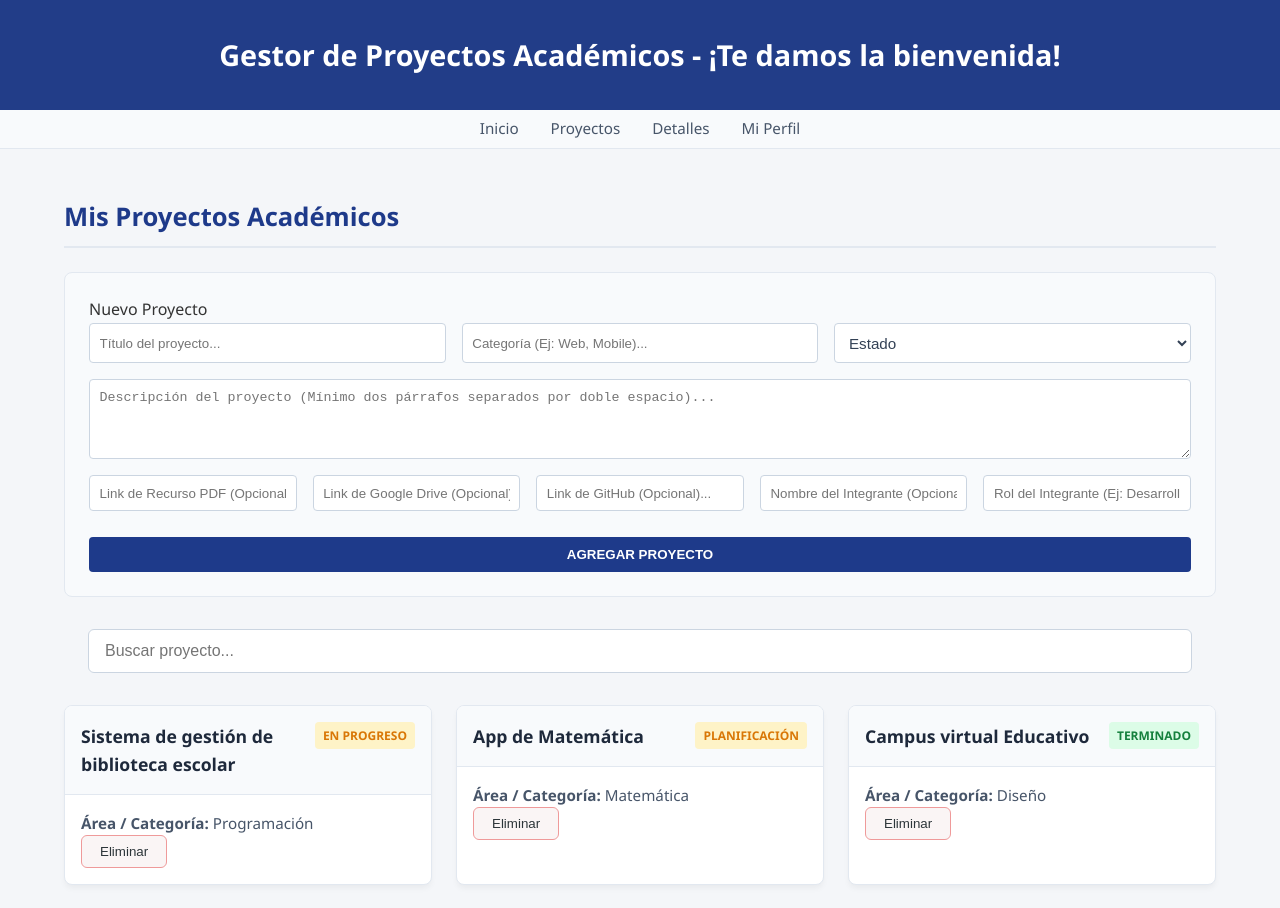
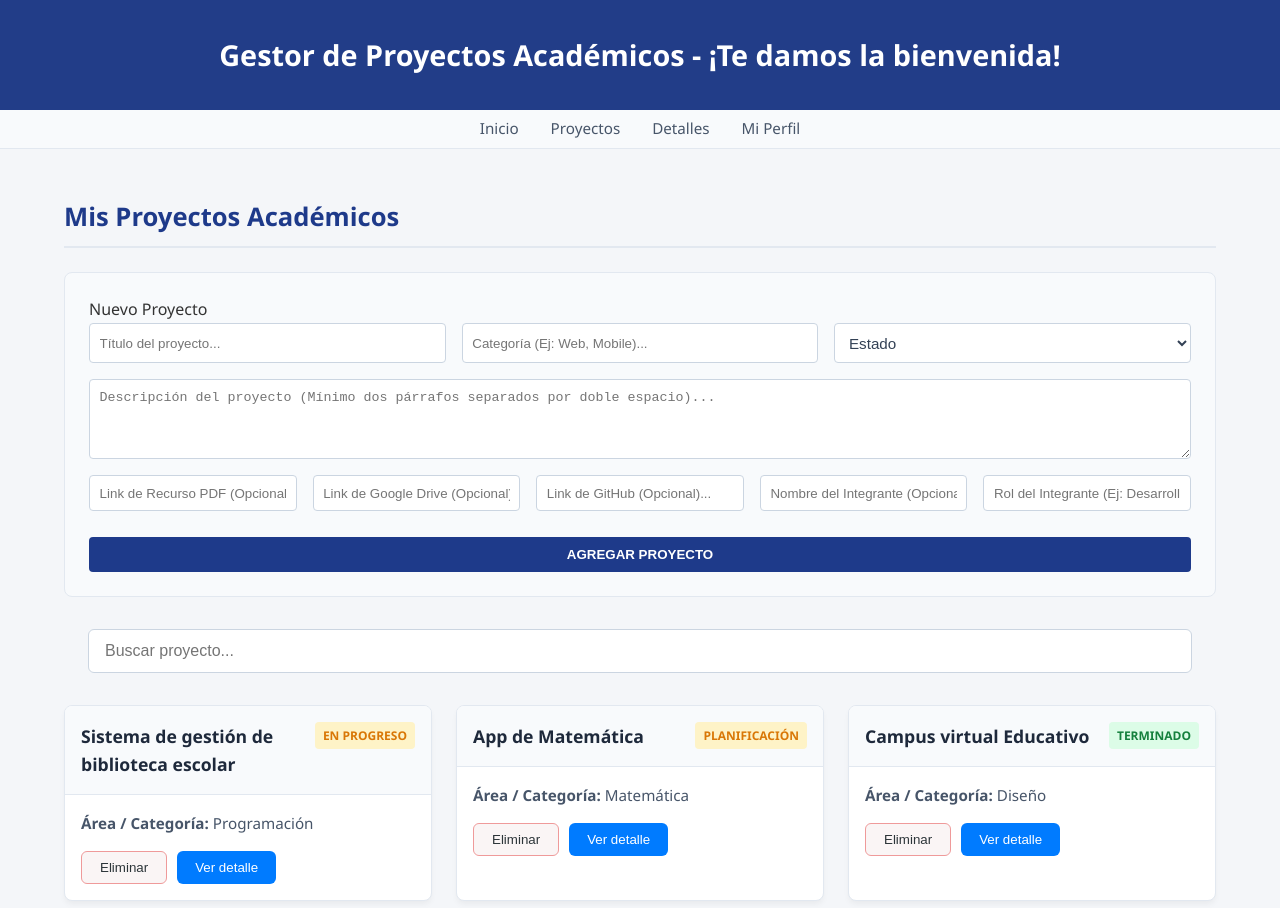
Before and after one commit to milimartinez777/pv_tp3_grupo6, a React (Vite) app: page / in a window 1280 px wide. Shown: the top 908 px of the page. Built offline with nearby package versions, Linux system fonts and the light colour scheme.

Commit message:
Conectando el ProyectoCard y DetalleProyecto en la grilla principal, agregando comentarios de cambios y actualizaciones.

```diff
--- a/src/components/ListaProyectos.jsx
+++ b/src/components/ListaProyectos.jsx
@@ -1,7 +1,8 @@
 import { useState } from "react";
 
 import "../css/ListasProyectos.css";
-
+import ProyectoCard from "./ProyectoCard.jsx";
+import DetalleProyecto from "./DetalleProyecto.jsx";
 import proyectoService from "../services/proyectoService.js";
 
 const ListaProyectos = () => {
@@ -9,7 +10,7 @@ const ListaProyectos = () => {
 
     const [terminoBusqueda, setTerminoBusqueda] = useState("");
 
-
+    const [proyectoSeleccionado, setProyectoSeleccionado] = useState(null);
     const [formProyecto, setFormProyecto] = useState({
       título: "",
       categoría: "",
@@ -117,7 +118,7 @@ const ListaProyectos = () => {
               <option value="Terminado">Terminado</option>
             </select>
 
-            {/* NUEVO: Campo de Descripción Extendida */}
+            {/* nuevo campo de Descripción Extendida */}
             <textarea
               placeholder="Descripción del proyecto (Mínimo dos párrafos separados por doble espacio)..."
               value={formProyecto.descripcion}
@@ -125,7 +126,7 @@ const ListaProyectos = () => {
               style={{ width: "100%", padding: "0.6rem", borderRadius: "4px", border: "1px solid #cbd5e1", minHeight: "80px" }}
             />
 
-            {/* NUEVO: Campos de Recursos */}
+            {/* nuevo campos de Recursos */}
             <input
               type="text"
               placeholder="Link de Recurso PDF (Opcional)..."
@@ -145,7 +146,7 @@ const ListaProyectos = () => {
               onChange={(e) => setFormProyecto({ ...formProyecto, github: e.target.value })}
             />
 
-            {/* NUEVO: Campos de Integrante de Equipo */}
+            {/*nuevo campos de Integrante de Equipo */}
             <input
               type="text"
               placeholder="Nombre del Integrante (Opcional)..."
@@ -173,26 +174,19 @@ const ListaProyectos = () => {
               onChange={busqueda}
           />
       </div>
+    {/* reemplazo del div anterior por el nuevo respetando la nueva estructura*/}
+    <div className="grilla-proyectos">
+      {proyectos.map(p => (
+        <ProyectoCard
+          key={p.id}
+          proyecto={p}
+          onEliminar={handleEliminar}
+          onVerDetalle={setProyectoSeleccionado}
+        />
+      ))}
+    </div>
 
-      <div className="grilla-proyectos">
-        {proyectos.map(p => (
-          <div key={p.id} className="tarjeta-proyecto">
-            <header className="tarjeta-encabezado">
-              <h3>{p.título}</h3>
-              <span className={`estado-etiqueta ${p.estado === 'Terminado' ? 'finalizado' : 'activo'}`}>
-                {p.estado}
-              </span>
-            </header>
-
-            <div className="tarjeta-cuerpo">
-              <p><strong>Área / Categoría:</strong> {p.categoría}</p>
-                <button className="btn-eliminar" onClick={() => handleEliminar(p.id)}>
-                    Eliminar
-                </button>
-            </div>
-          </div>
-        ))}
-      </div>
+    <DetalleProyecto proyecto={proyectoSeleccionado} />
     </div>
   );
 };
```
